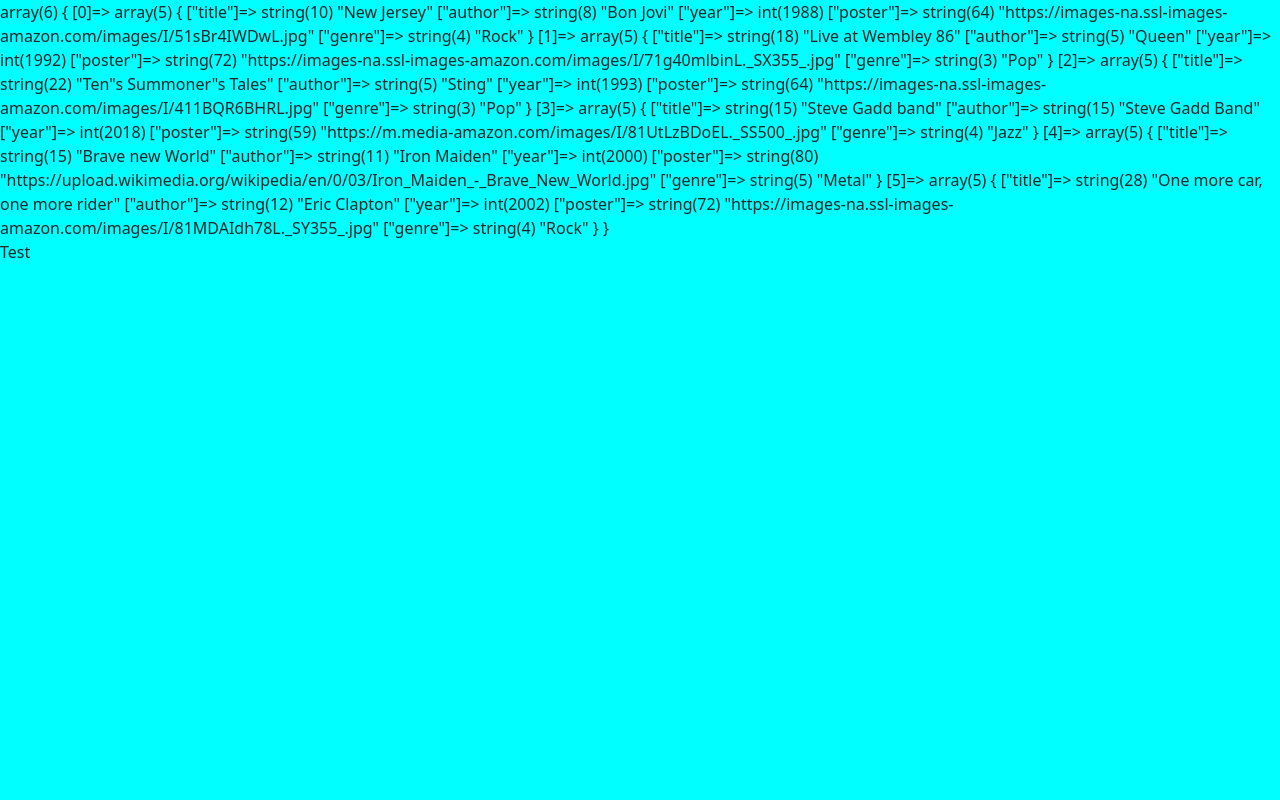
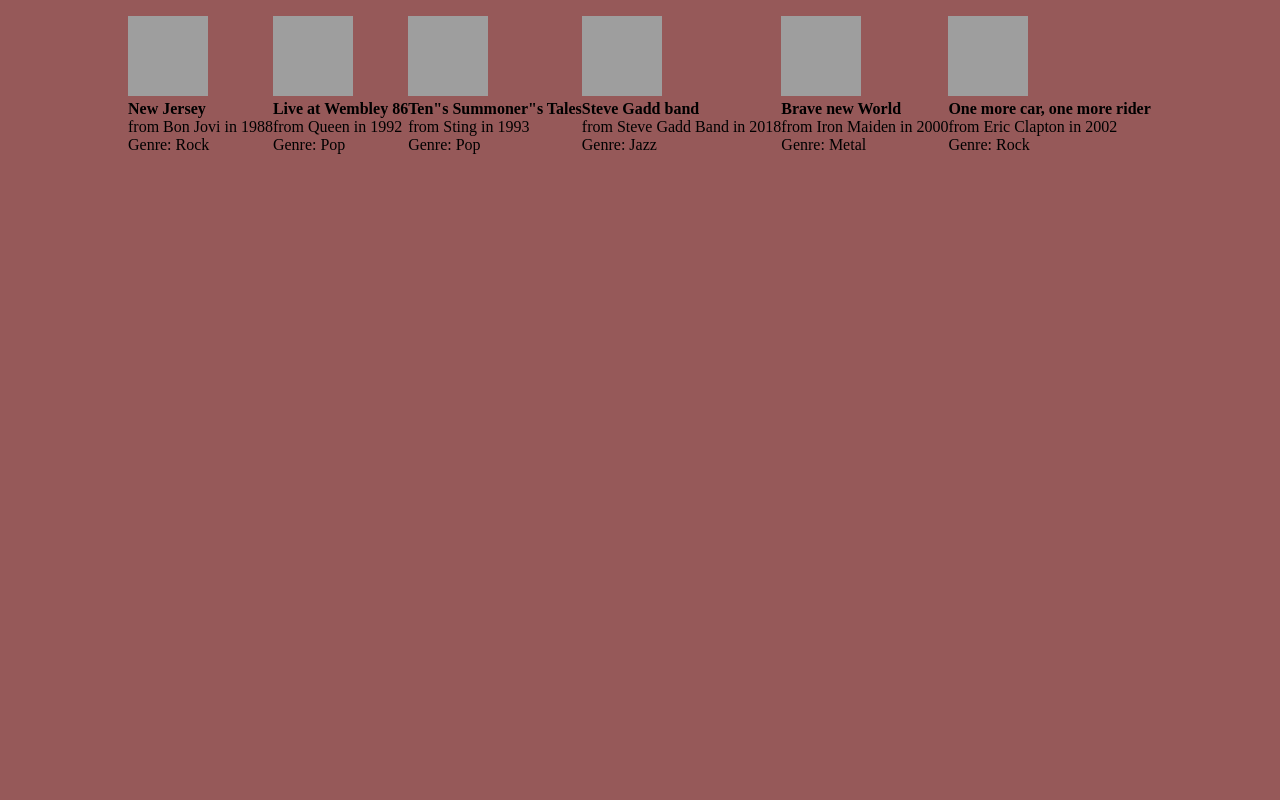
Before and after one commit to StefDev1801/php-dischi-json, a PHP site: page / in a window 1280 px wide. Run offline with PHP 8.4, Linux system fonts and the light colour scheme; some libraries are stand-ins or nearby versions; grey boxes are pictures that could not be loaded.

Commit message:
add php and style

```diff
--- a/assets/app.js
+++ b/assets/app.js
@@ -1,10 +1,23 @@
-const { createApp } = Vue
+const { createApp } = Vue;
 createApp({
     data() {
-        return {}
+        return {
+            base_api_url: 'server.php',
+            dischi: [],
+            error: '',
+        }
     },
     mounted() {
-        console.log('test');
+        axios.get(this.base_api_url)
+            .then((result) => {
+                console.log(result.data);
+                this.dischi = result.data;
+
+            })
+            .catch((err) => {
+                console.log(err.message);
+                this.error = err.message
+            });
     },
     methods: {
 
--- a/assets/style.css
+++ b/assets/style.css
@@ -1,3 +1,17 @@
+*{
+    margin: 0;
+    padding: 0;
+    box-sizing: border-box;
+}
 body{
-    background-color: aqua;
+    background-color: rgb(150, 89, 89);
+    width: 80%;
+    margin: 1rem auto;
 }
+.dischi{
+    display: flex;
+}
+img{
+    width: 5rem;
+    aspect-ratio: 1;
+}
--- a/index.php
+++ b/index.php
@@ -1,10 +1,6 @@
 <?php
 
-$string = file_get_contents('./assets/dischi.json');
-
-$dischi = json_decode($string, true);
-
-var_dump($dischi);
+#include __DIR__ . 'server.php';
 
 ?>
 
@@ -13,16 +9,29 @@ var_dump($dischi);
 <head>
     <meta charset="UTF-8">
     <meta name="viewport" content="width=device-width, initial-scale=1.0">
-    <link href="https://cdn.jsdelivr.net/npm/bootstrap@5.3.3/dist/css/bootstrap.min.css" rel="stylesheet" integrity="sha384-QWTKZyjpPEjISv5WaRU9OFeRpok6YctnYmDr5pNlyT2bRjXh0JMhjY6hW+ALEwIH" crossorigin="anonymous">
+    <!-- <link href="https://cdn.jsdelivr.net/npm/bootstrap@5.3.3/dist/css/bootstrap.min.css" rel="stylesheet" integrity="sha384-QWTKZyjpPEjISv5WaRU9OFeRpok6YctnYmDr5pNlyT2bRjXh0JMhjY6hW+ALEwIH" crossorigin="anonymous"> -->
     <link rel="stylesheet" href="./assets/style.css">
     <title>Document</title>
 </head>
 <body>
-    <div>Test</div>
 
+<div id="app">
+    <div class="dischi">
+        <div v-for="disco in dischi" class="disco">
+
+            <img :src="disco.poster" alt="">
+            <div class="container">
+
+                <p><h4><b>{{disco.title}}</b></h4> from {{disco.author}} in {{disco.year}}</p>
+                <div>Genre: {{disco.genre}}</div>
+        </div>
+    </div>
+</div>
+
+</div>
     <script src="https://cdnjs.cloudflare.com/ajax/libs/axios/1.6.8/axios.min.js" integrity="sha512-PJa3oQSLWRB7wHZ7GQ/g+qyv6r4mbuhmiDb8BjSFZ8NZ2a42oTtAq5n0ucWAwcQDlikAtkub+tPVCw4np27WCg==" crossorigin="anonymous" referrerpolicy="no-referrer"></script>
     <script src="https://unpkg.com/vue@3/dist/vue.global.js"></script>
-    <script src="https://cdn.jsdelivr.net/npm/bootstrap@5.3.3/dist/js/bootstrap.bundle.min.js" integrity="sha384-YvpcrYf0tY3lHB60NNkmXc5s9fDVZLESaAA55NDzOxhy9GkcIdslK1eN7N6jIeHz" crossorigin="anonymous"></script>
+    <!-- <script src="https://cdn.jsdelivr.net/npm/bootstrap@5.3.3/dist/js/bootstrap.bundle.min.js" integrity="sha384-YvpcrYf0tY3lHB60NNkmXc5s9fDVZLESaAA55NDzOxhy9GkcIdslK1eN7N6jIeHz" crossorigin="anonymous"></script> -->
     <script src="./assets/app.js"></script>
 </body>
 </html>
--- /dev/null
+++ b/server.php
@@ -0,0 +1,15 @@
+<?php
+
+/*
+ 2 - Quindi il nostro file server.php ad esempio diventa un end point che con axios chiamiamo per recuperare questi dati e usarli (ovvio tra back end e front end ci deve essere un accordo su che cosa si chiede e cosa si riceve per questo esistono le documentazioni).
+3 - Significa che il server.php leggerà il file dischi.json (un domani potrà essere un database o altro lìimportante che poi restituisce i dati sempre nella maniera accordata cosi il front end continua a funzionare, dove li prende e come li elabora i dati al front end non interesserà affinche rimangono uguali)
+E sempre il server.php avrà i giusti accorgimenti per restituire i dati in formato in cui axios li vuole e cioè json e qui vi ho dato un suggerimento che completa l'esercizio quindi lavorate!
+ */
+
+$string = file_get_contents('./assets/dischi.json');
+
+$dischi = json_decode($string, true);
+
+header("Content-Type: application/json");
+echo json_encode($dischi);
+?>
```
Also changed, not shown: readme.md.
